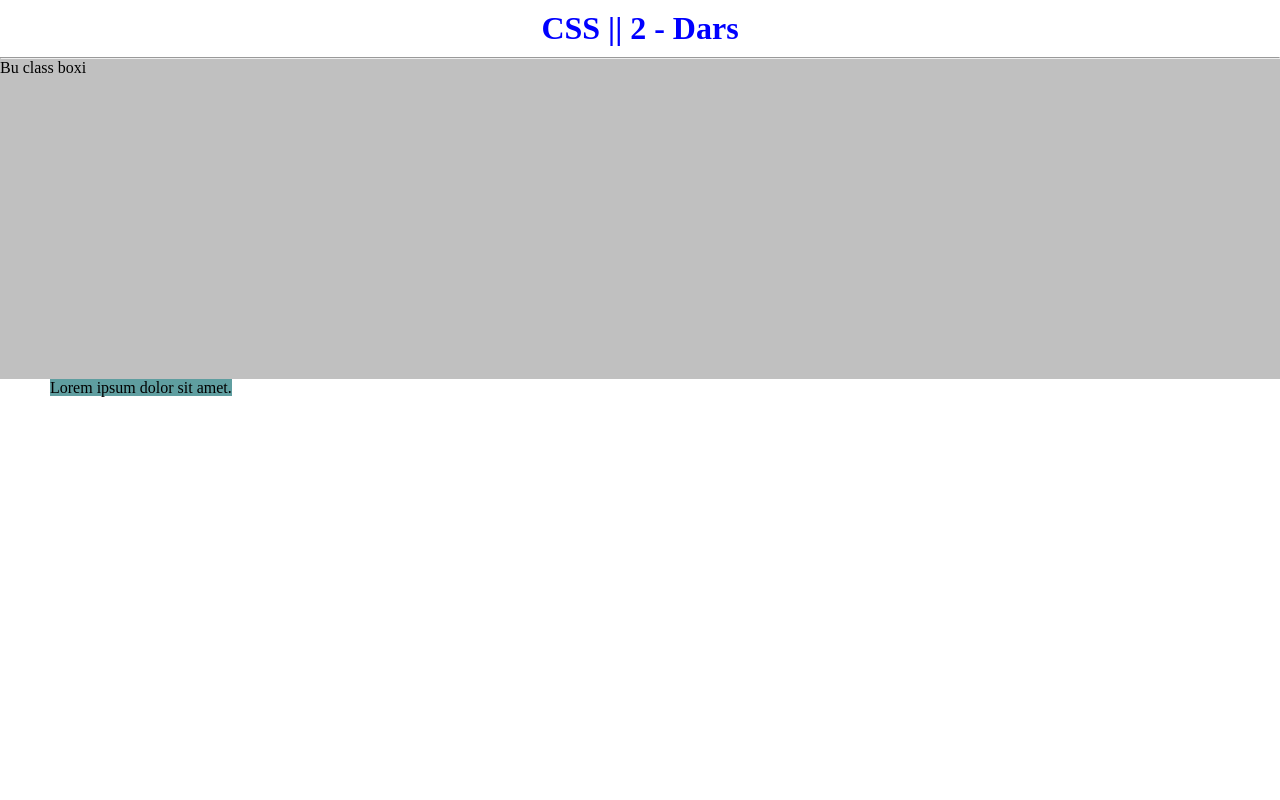
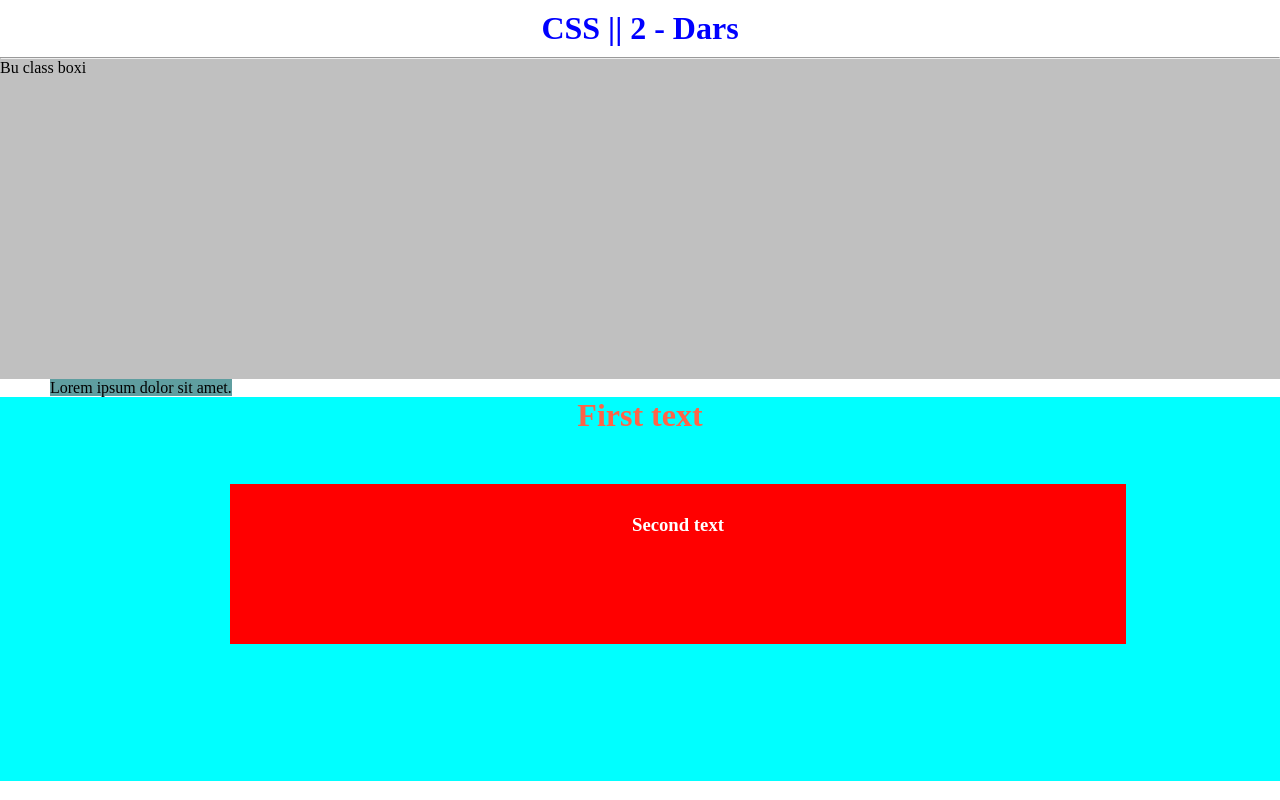
Before and after one commit to tolqinov-o/Frontend-CSS-Lessons, a plain HTML site: page lesson-2/index.html in a window 1280 px wide. Drawn offline with Linux system fonts and the light colour scheme.

Commit message:
My_Frontend || Cascading Style Sheets || Lessons

```diff
--- a/lesson-2/css/style.css
+++ b/lesson-2/css/style.css
@@ -6,7 +6,12 @@
 
 /*
 # - id boxiga style berish
-. - class boxiga style berish
+. - class boxiga style berish.
+Misol:
+
+    h1... - bunday teglarda
+    hech qanday nuqta vergulsiz
+    chaqirib style bersa bo'ladi.
 */
 
 #firstId {
@@ -26,3 +31,48 @@ span {
     margin: 0 50px 10px;
     margin-top: 40px;
 }
+
+.box1 {
+    width: 100%;
+    height: 48vh;
+    background-color: aqua;
+}
+
+.box1 h1 {
+    text-align: center;
+    margin: 0 10px 0;
+    color: tomato;
+}
+/* Bunda ".box1 h1"
+            |   |
+    ichidagi    texti
+    chaqiriladi va style beriladi.
+    Shunga yana misol:
+ */
+
+.box1 .box2 {
+    width: 70%;
+    height: 20vh;
+    background-color: red;
+    margin-top: 50px;
+    margin-left: 230px;
+}
+
+.box1 .box2 h3 {
+    text-align: center;
+    padding: 30px;
+}
+
+#text {
+    color: white;
+}
+
+/*
+
+# - bu bilan xohlagan joydan
+
+berilgan idini chaqirib style
+
+bersa bo'ladi.
+
+*/
--- a/lesson-2/index.html
+++ b/lesson-2/index.html
@@ -19,5 +19,12 @@
 
     <span>Lorem ipsum dolor sit amet.</span>
 
+    <div class="box1">
+        <h1>First text</h1>
+        <div class="box2">
+            <h3 id="text">Second text</h3>
+        </div>
+    </div>
+
 </body>
 </html>
```
Also changed, not shown: lesson-2/img/img.jpg (added).
